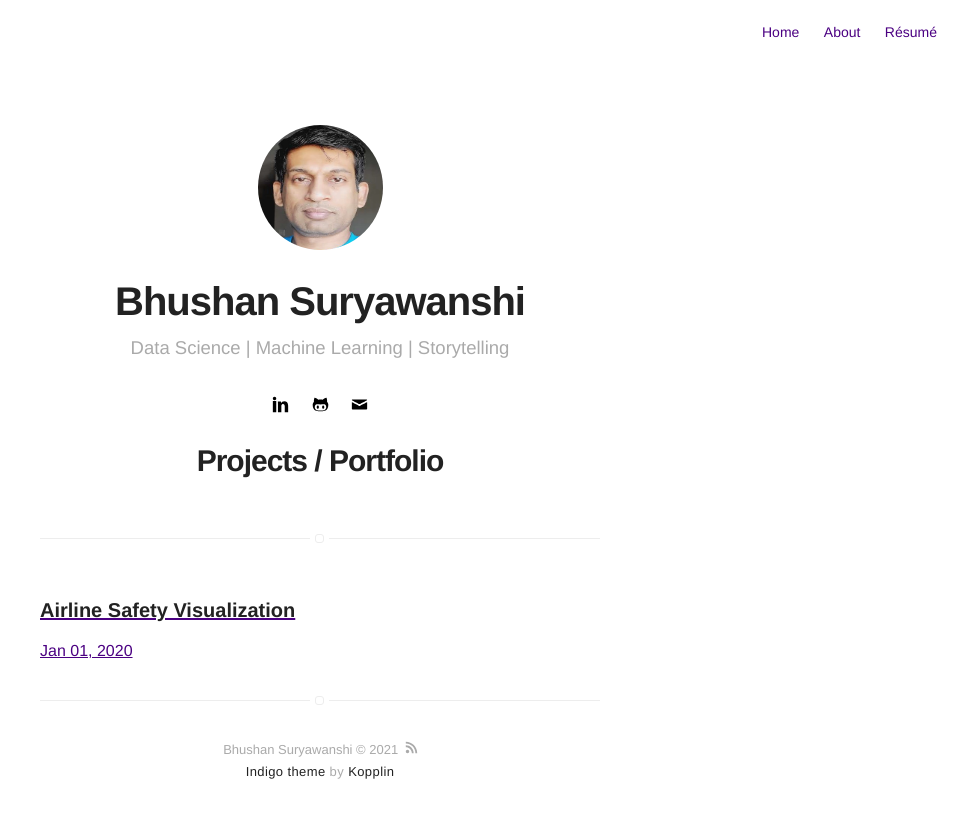
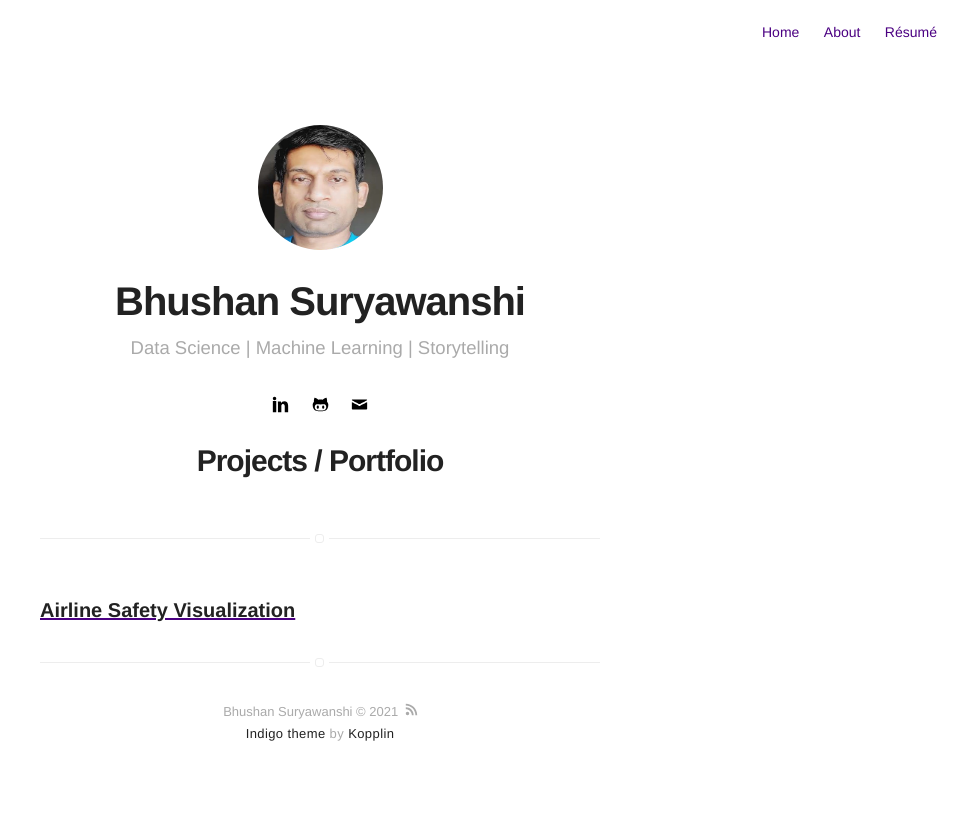
Before and after one commit to BhushanGitHub/bhushanGitHub.github.io, a Jekyll site: the page built from projects.html, in a window 1280 px wide. Shown: the top 818 px of the page, without its empty margins (320-1280 px from the left). Built offline with Jekyll 4.4.1, drawn with Linux system fonts in a browser that asks for light colours.

Commit message:
Added project html

```diff
--- a/projects.html
+++ b/projects.html
@@ -9,7 +9,7 @@ title: Projects
             <div class="item {% if post.star %}star{% endif %}">
                 <a class="url" href="{% if post.externalLink %}{{ post.externalLink }}{% else %}{{ site.url }}{{ post.url }}{% endif %}">
                     <h3 class="title">{{ post.title }}</h3>
-                    <time datetime="{{ post.date | date:"%d-%m-%Y" }}">{{ post.date | date: "%b %d, %Y" }}</time></a>{{ post.description }}
+                </a>{{ post.description }}
             </div>
         {% endif %}
     {% endfor %}
```
